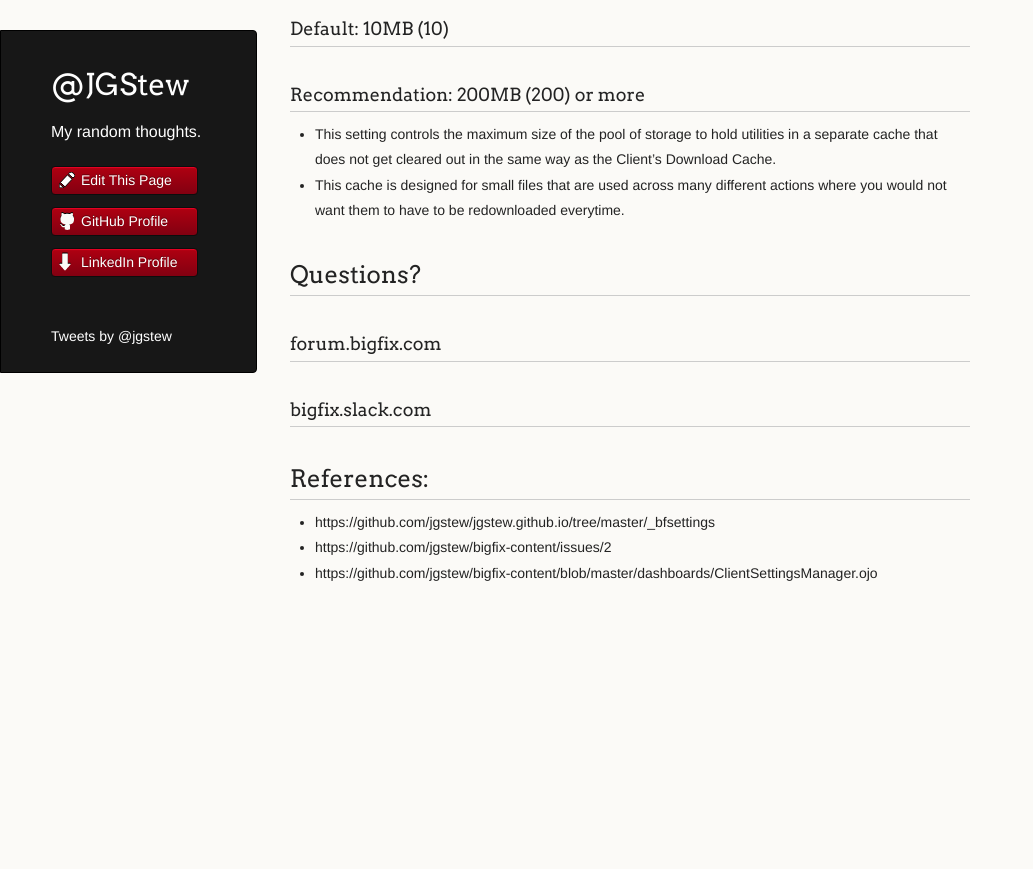
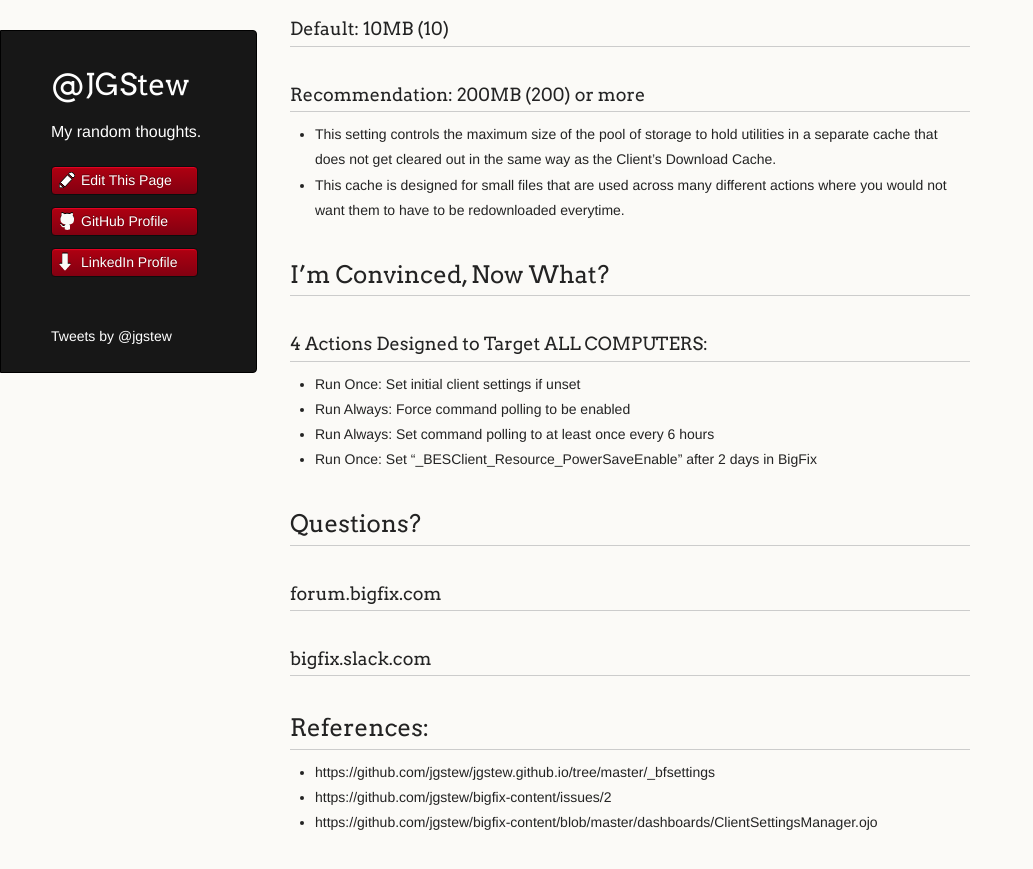
Before and after one commit to jgstew/jgstew.github.io, a Jekyll site: the page built from _posts/2018-10-30-BigFix-Settings-Optimizations.md, in a window 1280 px wide and 900 px high, scrolled down 2625 px. Shown: the top 869 px of the window, without its empty margins (0-1033 px from the left). Built offline with Jekyll 4.4.1, drawn with Linux system fonts in a browser that asks for light colours; nearby versions of some CDN libraries; comment, search, counter and statistics services are not loaded; before the commit the page ends 3283 px from its top, so only the background shows below that.

Commit message:
Update 2018-10-30-BigFix-Settings-Optimizations.md

```diff
--- a/_posts/2018-10-30-BigFix-Settings-Optimizations.md
+++ b/_posts/2018-10-30-BigFix-Settings-Optimizations.md
@@ -104,6 +104,16 @@ Applicability: root server only (exists main gather service)
 - This cache is designed for small files that are used across many different actions where you would not want them to have to be redownloaded everytime.
 
 
+## I'm Convinced, Now What?
+
+### 4 Actions Designed to Target ALL COMPUTERS:
+
+- Run Once: Set initial client settings if unset
+- Run Always: Force command polling to be enabled
+- Run Always: Set command polling to at least once every 6 hours
+- Run Once: Set "_BESClient_Resource_PowerSaveEnable" after 2 days in BigFix
+
+
 ## Questions?
 
 ### forum.bigfix.com
```
